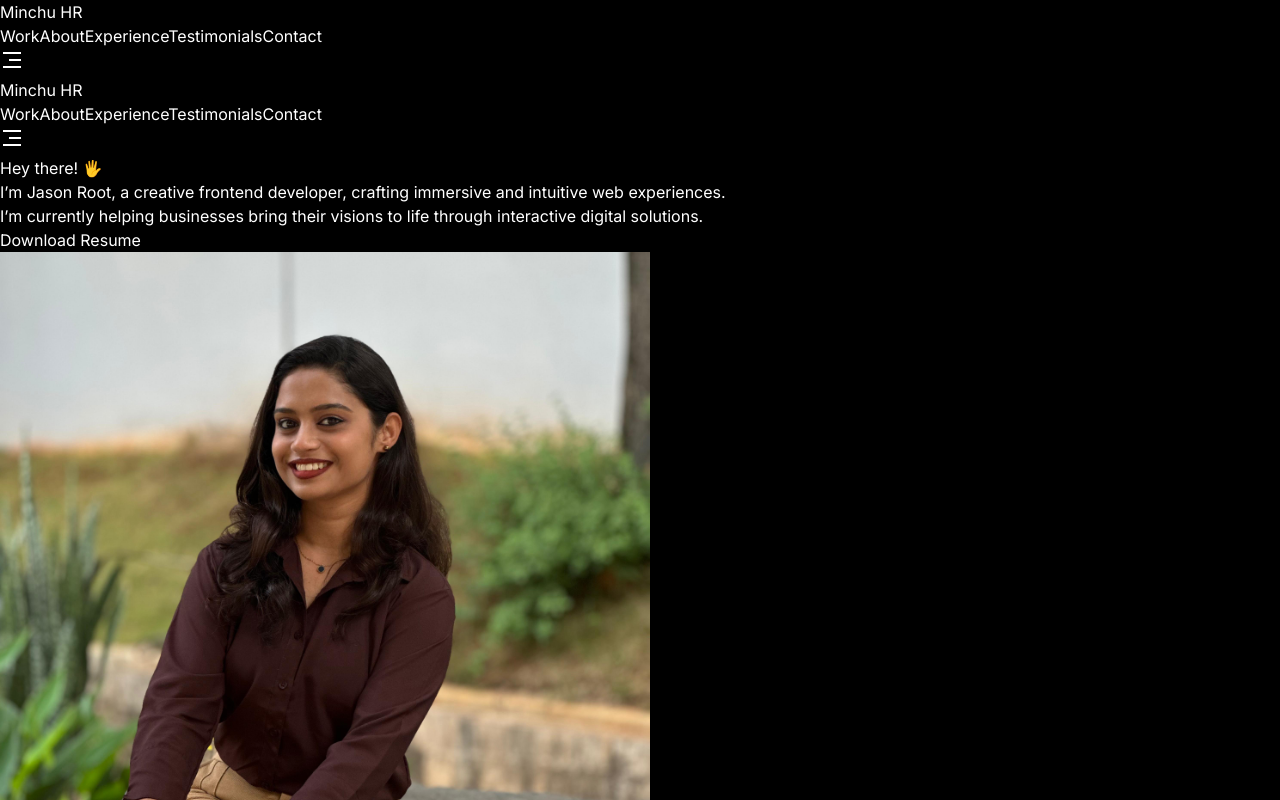
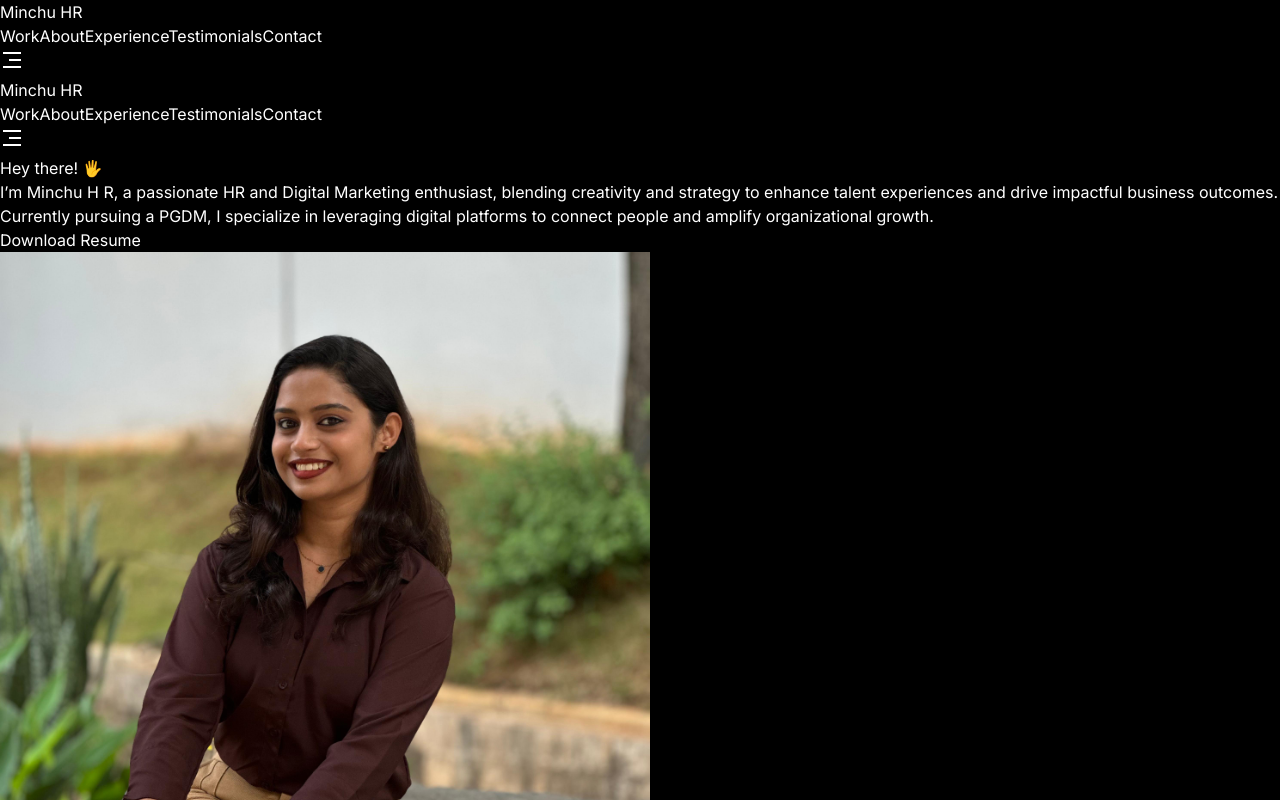
Before and after one commit to jaideepdnaik/portfolio-munch, a React (Vite) app: page / in a window 1280 px wide. Shown: the top 800 px of the page. Built offline with nearby package versions, Linux system fonts and the light colour scheme.

Commit message:
Updated the HERO_CONTENT with new details.

```diff
--- a/src/constants/index.js
+++ b/src/constants/index.js
@@ -25,9 +25,9 @@ export const LINKS = [
 export const HERO_CONTENT = {
   greeting: "Hey there! 🖐️",
   introduction:
-    "I’m Jason Root, a creative frontend developer, crafting immersive and intuitive web experiences.",
+    "I’m Minchu H R, a passionate HR and Digital Marketing enthusiast, blending creativity and strategy to enhance talent experiences and drive impactful business outcomes. ",
   description:
-    "I’m currently helping businesses bring their visions to life through interactive digital solutions.",
+    "Currently pursuing a PGDM, I specialize in leveraging digital platforms to connect people and amplify organizational growth.",
   resumeLinkText: "Download Resume",
   resumeLink: resume,
 };
```
